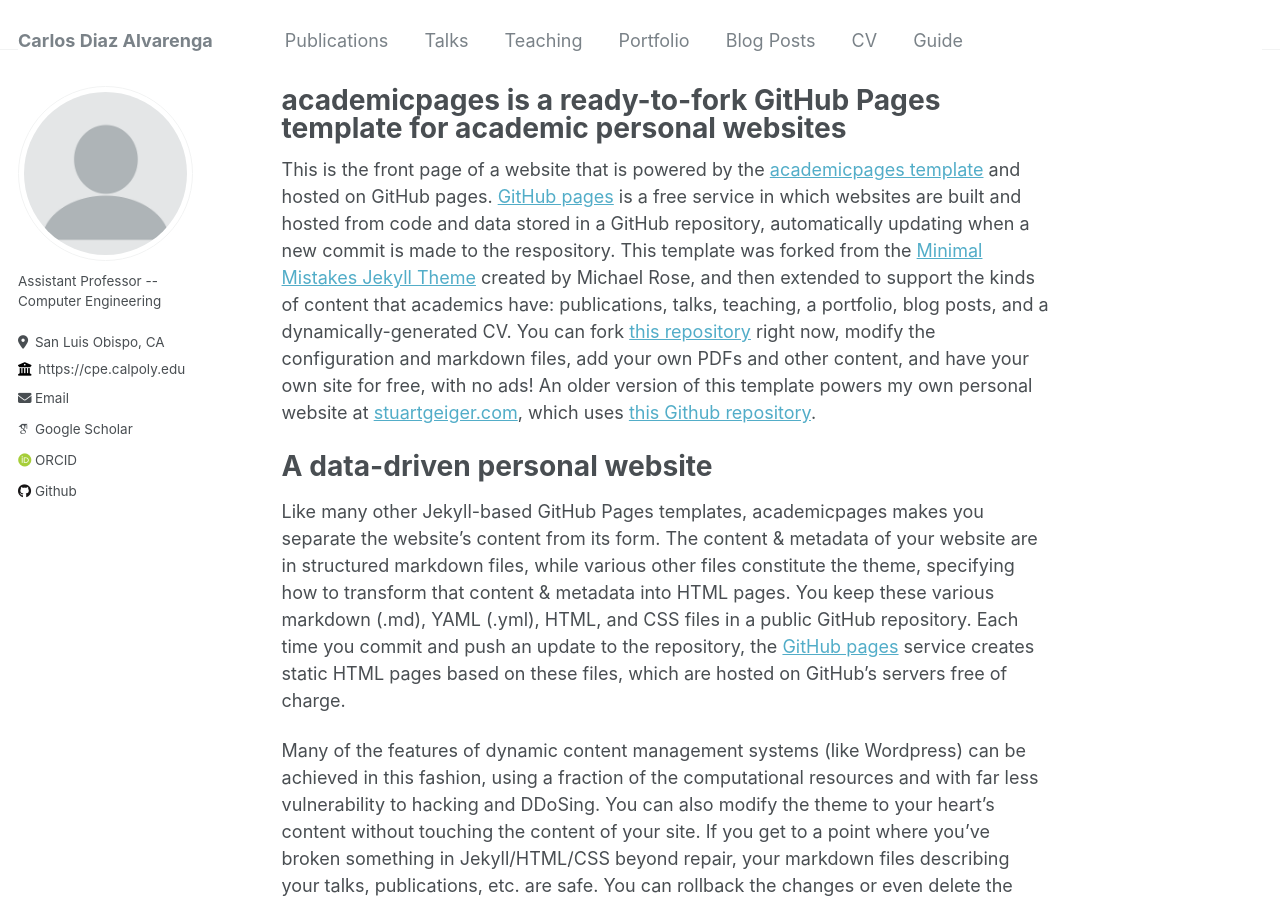
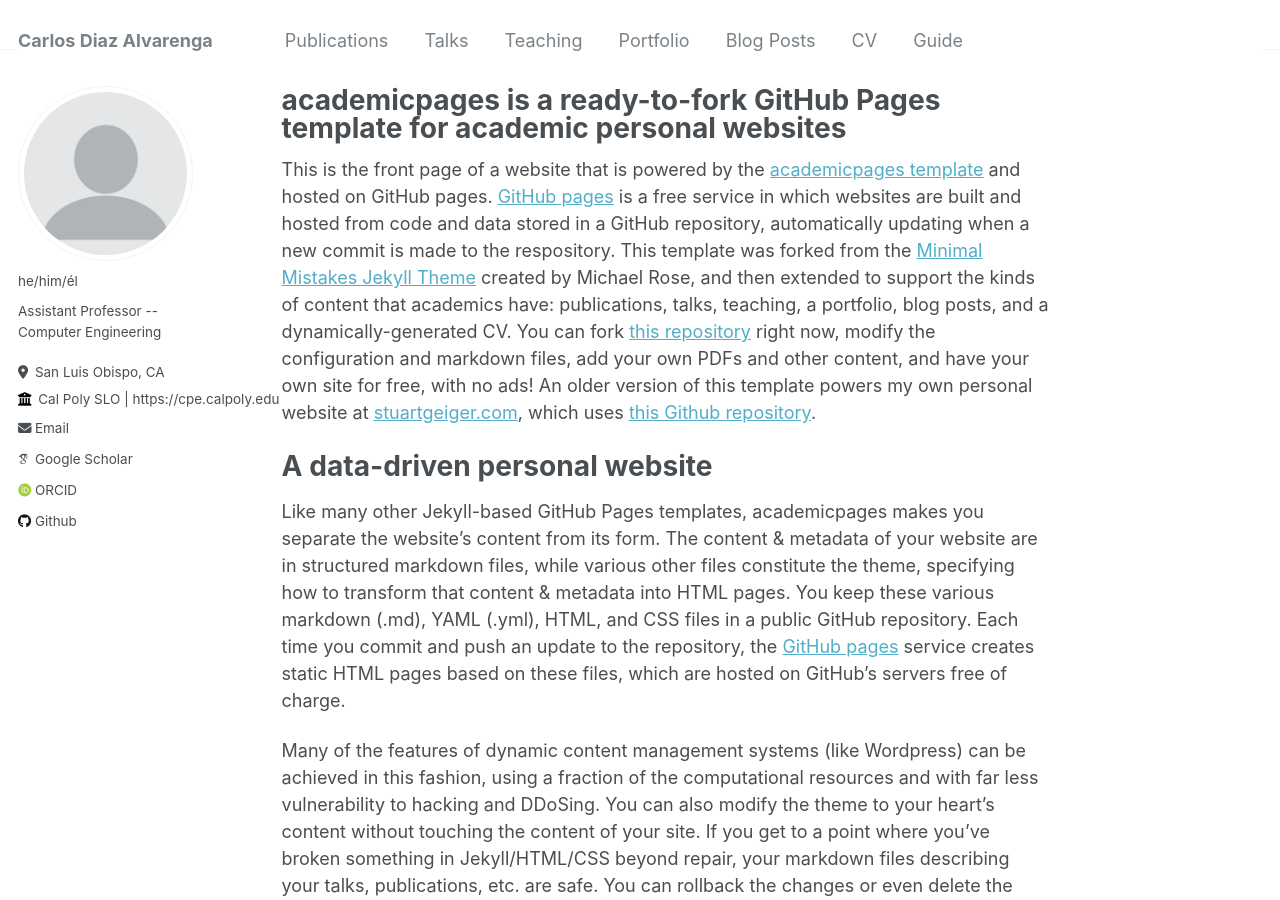
Before and after one commit to cdiazalvarenga/cdiazalvarenga.github.io, a Jekyll site: the page built from _pages/about.md, in a window 1280 px wide and 900 px high. Built offline with Jekyll 4.4.1, drawn with Linux system fonts in a browser that asks for light colours; some web fonts are replaced.

Commit message:
Update _config.yml

```diff
--- a/_config.yml
+++ b/_config.yml
@@ -23,11 +23,10 @@ author:
   # Biographic information
   avatar           : "profile.png"
   name             : ""
-  pronouns         : # example: "she/her"
+  pronouns         : he/him/él
   bio              : "Assistant Professor -- Computer Engineering"
   location         : "San Luis Obispo, CA"
-  employer         : "https://cpe.calpoly.edu"
-  uri              : # URL
+  employer         : "Cal Poly SLO | https://cpe.calpoly.edu"
   email            : "carlosediaz.cd@gmail.com"
 
   # Academic websites
```
